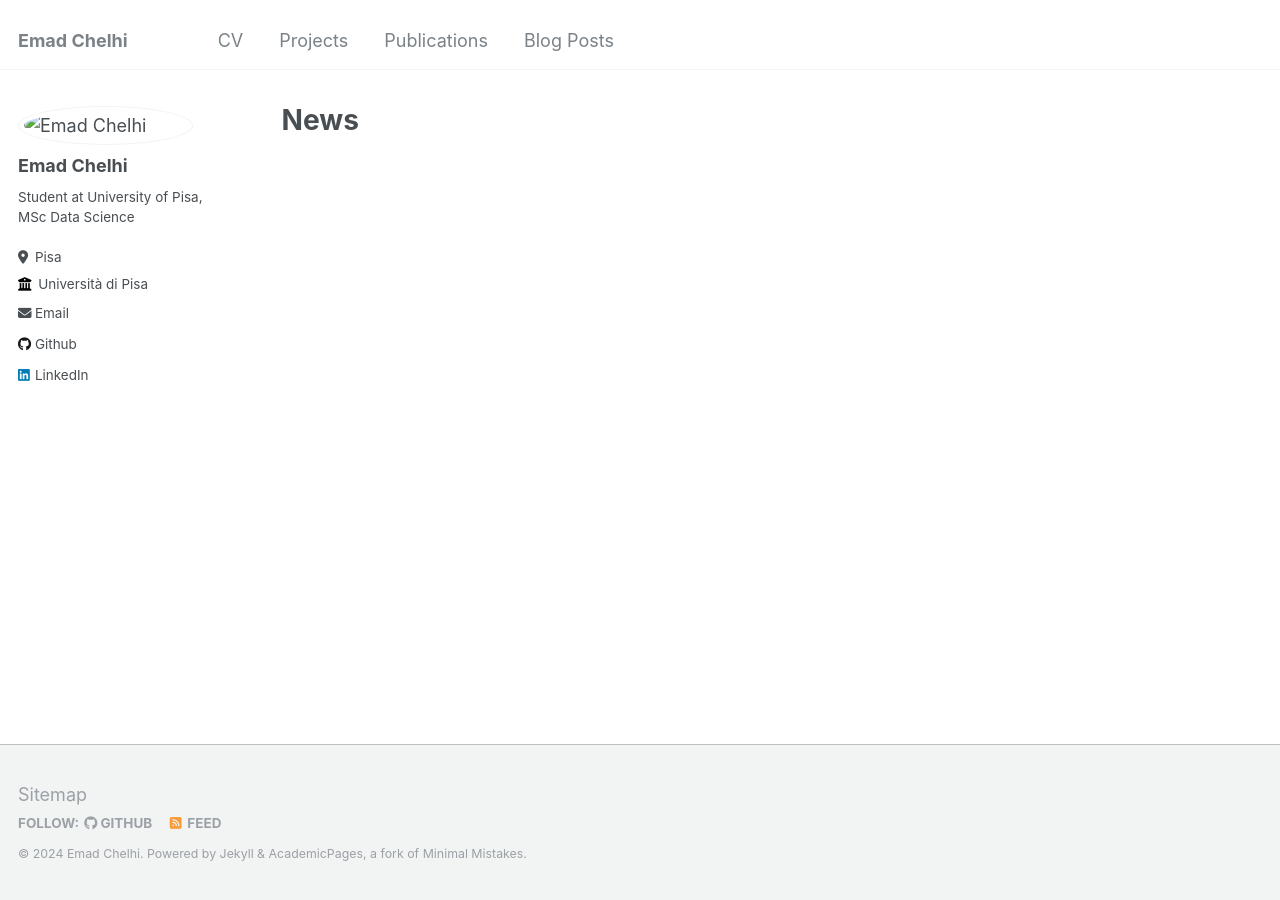
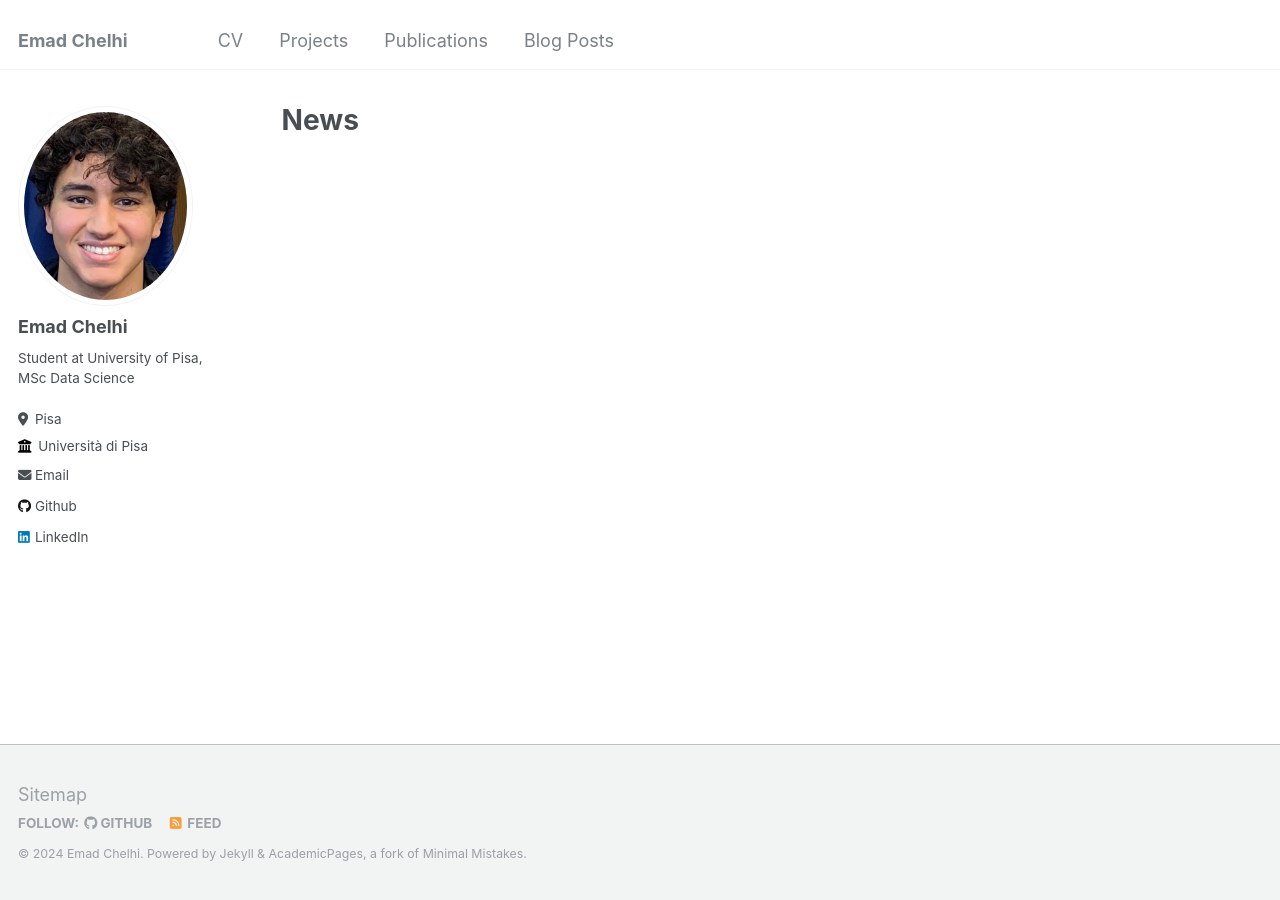
Before and after one commit to emadchelhi/emadchelhi.github.io, a Jekyll site: the page built from _pages/about.md, in a window 1280 px wide. Built offline with Jekyll 4.4.1, drawn with Linux system fonts in a browser that asks for light colours.

Commit message:
Update _config.yml

```diff
--- a/_config.yml
+++ b/_config.yml
@@ -21,7 +21,7 @@ repository               : "academicpages/academicpages.github.io"
 #               Additional customization can be done by editing /_includes/author-profile.html
 author:
   # Biographic information
-  avatar           : "images/foto_lkdIn.png"
+  avatar           : "foto_lkdIn.png"
   name             : "Emad Chelhi"
   pronouns         : # example: "she/her"
   bio              : "Student at University of Pisa, MSc Data Science"
```
